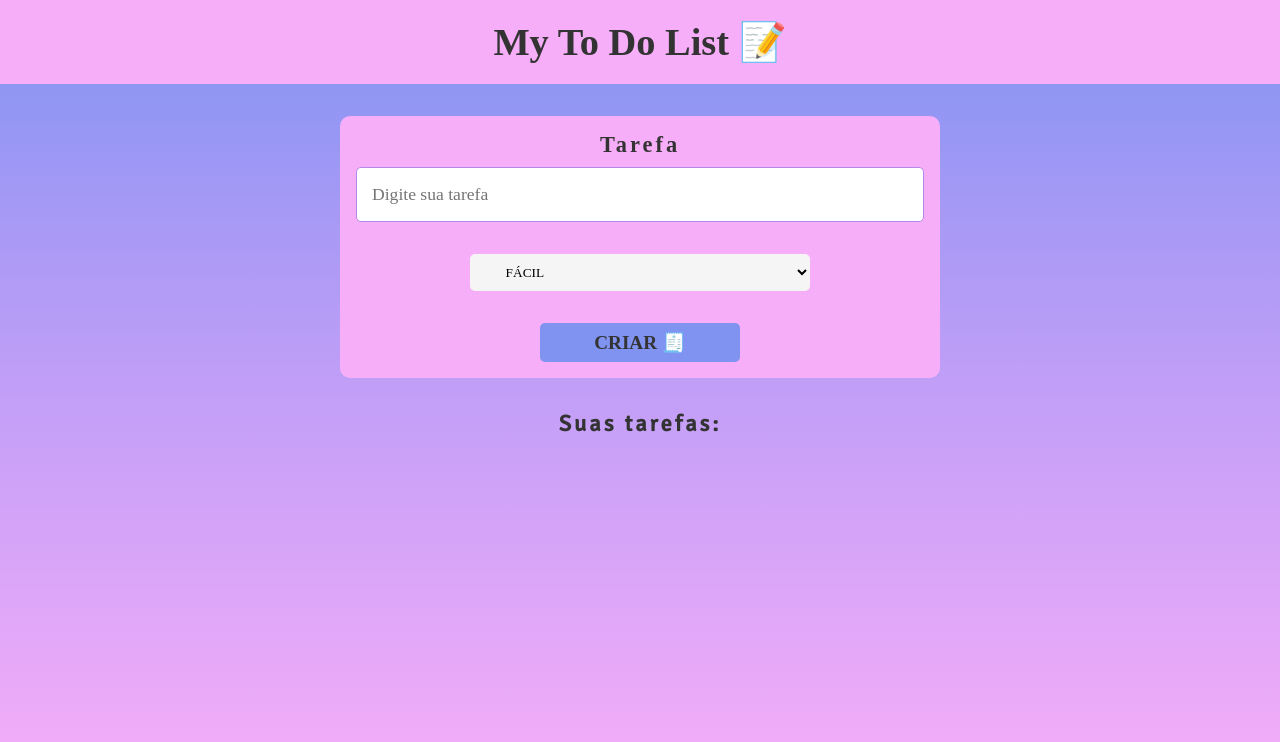
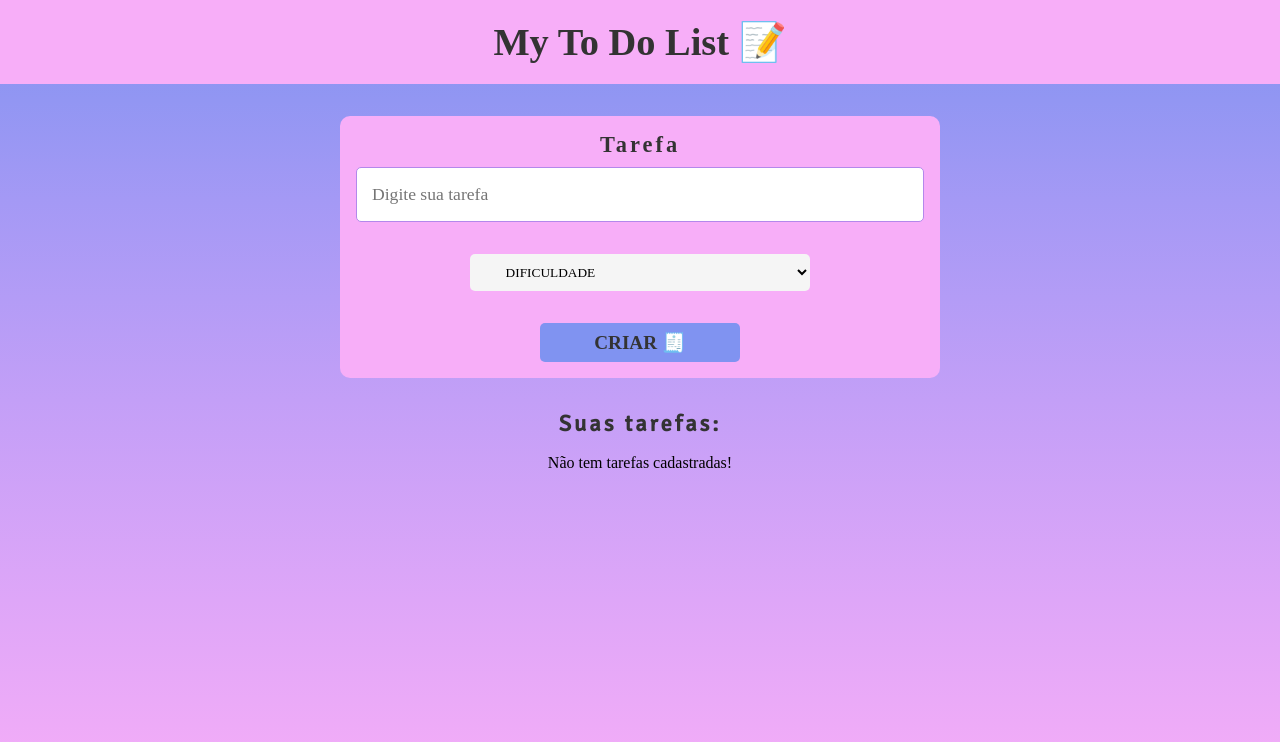
Before and after one commit to Soaressluiss/-my-todo-list, a React (Vite) app: page / in a window 1280 px wide. Shown: the top 742 px of the page. Built offline with nearby package versions, Linux system fonts and the light colour scheme; a web font is replaced by a local one.

Commit message:
feat: add a task feature created

```diff
--- a/src/App.tsx
+++ b/src/App.tsx
@@ -1,19 +1,26 @@
+import { useState } from "react";
 import "./App.scss";
 import TaskForm from "./components/TaskForm/TaskForm";
 import TaskList from "./components/TaskList/TaskList";
 import Header from "./components/header/Header";
 
+import { Itask } from "./interfaces/Task";
 function App() {
+    const [taskList, setTaskList] = useState<Itask[]>([]);
     return (
         <>
             <Header />
             <main>
                 <div>
-                    <TaskForm btnText="Criar 🧾" />
+                    <TaskForm
+                        btnText="Criar 🧾"
+                        taskList={taskList}
+                        setTaskList={setTaskList}
+                    />
                 </div>
                 <div>
                     <h2>Suas tarefas:</h2>
-                    <TaskList />
+                    <TaskList tasklist={taskList}/>
                 </div>
             </main>
         </>
--- a/src/components/TaskForm/TaskForm.tsx
+++ b/src/components/TaskForm/TaskForm.tsx
@@ -1,17 +1,55 @@
+import { SetStateAction, useState } from "react";
 import Input from "../input/Input";
 import Select from "../select/Select";
 
 import "./TaskFormStyle.scss";
 import "../input/InputStyle.scss";
+
+import { Itask } from "../../interfaces/Task";
 interface ITaskFormTypes {
     btnText: string;
+    taskList: Itask[];
+    setTaskList?: React.Dispatch<SetStateAction<Itask[]>>;
 }
-const TaskForm = ({ btnText }: ITaskFormTypes): JSX.Element => {
+const TaskForm = ({
+    btnText,
+    taskList,
+    setTaskList,
+}: ITaskFormTypes): JSX.Element => {
+    const [id, setId] = useState<number>(0);
+    const [title, setTitle] = useState<string>("");
+    const [difficulty, setDifficulty] = useState<string>("");
+
+    const addTaskHandler = (e: React.FormEvent<HTMLFormElement>) => {
+        e.preventDefault();
+
+        const idGeneration = Math.floor(Math.random() * 1000);
+
+        const newTask: Itask = { id, title, difficulty };
+        setId(idGeneration);
+
+        setTaskList?.([...taskList, newTask]);
+        setTitle("");
+        setDifficulty("");
+    };
+
+    const handleTitle = ({ target }: React.ChangeEvent<HTMLInputElement>) => {
+        setTitle(target.value);
+    };
+    const handleDifficulty = ({
+        target,
+    }: React.ChangeEvent<HTMLSelectElement>) => {
+        setDifficulty(target.value);
+    };
     return (
-        <form>
-            <Input />
+        <form onSubmit={addTaskHandler}>
+            <Input handleTitle={handleTitle} value={title} />
 
-            <Select options={["Fácil", "Medio", "Difícil"]} />
+            <Select
+                options={["Fácil", "Medio", "Difícil"]}
+                handleDifficulty={handleDifficulty}
+                value={difficulty}
+            />
 
             <input type="submit" value={btnText} />
         </form>
--- a/src/components/TaskList/TaskList.tsx
+++ b/src/components/TaskList/TaskList.tsx
@@ -1,10 +1,26 @@
+import { Itask } from "../../interfaces/Task";
 
-const TaskList = () => {
-  return (
-    <div>
+interface TaskListTypes {
+    tasklist: Itask[];
+}
+const TaskList = ({ tasklist }: TaskListTypes): JSX.Element => {
+    if (tasklist.length > 0) {
+        return (
+            <>
+                {tasklist.map((task) => (
+                    <div key={task.id}>
+                        <div>
+                            <h4>{task.title}</h4>
+                            <p>{task.difficulty}</p>
+                        </div>
+                        <div></div>
+                    </div>
+                ))}
+            </>
+        );
+    } else {
+        return <p>Não tem tarefas cadastradas!</p>;
+    }
+};
 
-    </div>
-  )
-}
-
-export default TaskList
+export default TaskList;
--- a/src/components/input/Input.tsx
+++ b/src/components/input/Input.tsx
@@ -1,6 +1,9 @@
 import "./InputStyle.scss";
-
-const Input = (): JSX.Element => {
+interface IInputTypes {
+    value: string;
+    handleTitle(e: React.ChangeEvent<HTMLInputElement>): void;
+}
+const Input = ({ value, handleTitle }: IInputTypes): JSX.Element => {
     return (
         <div className="inputContainer">
             <label className="inputLabel" htmlFor="title">
@@ -11,6 +14,8 @@ const Input = (): JSX.Element => {
                 name="title"
                 id="title"
                 placeholder="Digite sua tarefa"
+                value={value}
+                onChange={handleTitle}
             />
         </div>
     );
--- a/src/components/select/Select.tsx
+++ b/src/components/select/Select.tsx
@@ -2,13 +2,19 @@ import "./SelectStyle.scss";
 
 interface ISelectTypes {
     options: string[];
+    value: string;
+    handleDifficulty(e: React.ChangeEvent<HTMLSelectElement>): void;
 }
 
-const Select = ({ options }: ISelectTypes): JSX.Element => {
+const Select = ({
+    options,
+    value,
+    handleDifficulty,
+}: ISelectTypes): JSX.Element => {
     return (
         <div className="selectContainer">
             <label className="SelectLabel">
-                <select>
+                <select value={value} onChange={handleDifficulty}>
                     Difficulty
                     <option disabled value="">
                         Dificuldade
--- /dev/null
+++ b/src/interfaces/Task.ts
@@ -0,0 +1,5 @@
+export interface Itask {
+    id: number;
+    title: string;
+    difficulty: string;
+}
```
